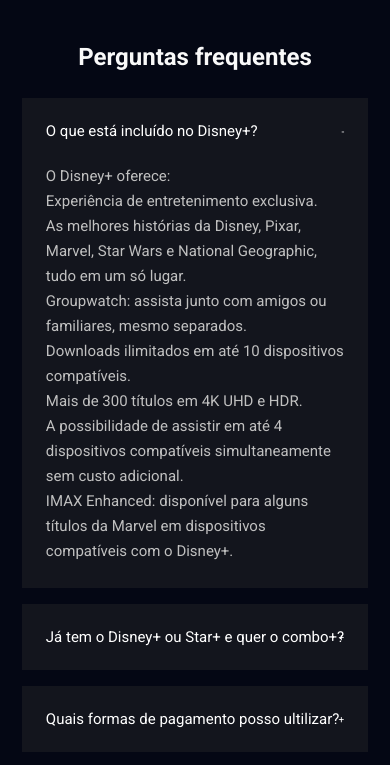
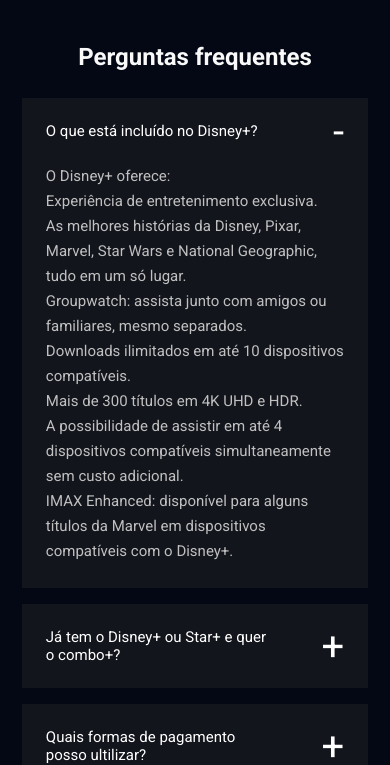
Before and after one commit to gabrielquiri/clone_disneyplus, a website: page index.html in a window 390 px wide. Shown: the part 4554-5319 px from the top of the page. Drawn offline with nearby package versions, Linux system fonts and the light colour scheme; files that its build step writes are made by us from their sources; files whose address does not match are found by name.

Commit message:
alteração

```diff
--- a/src/styles/_faq.scss
+++ b/src/styles/_faq.scss
@@ -21,6 +21,7 @@
 
                 @media (max-width: 767px) {
                     font-size: 15px;
+                    padding-right: 100px;
                 }
 
                 &::after {
@@ -32,11 +33,6 @@
                     display: flex;
                     align-items: center;
                     font-size: 40px;
-
-                    @media (max-width: 767px) {
-                        font-size: 10px;
-                    }
-
                 }
             }
 
```
